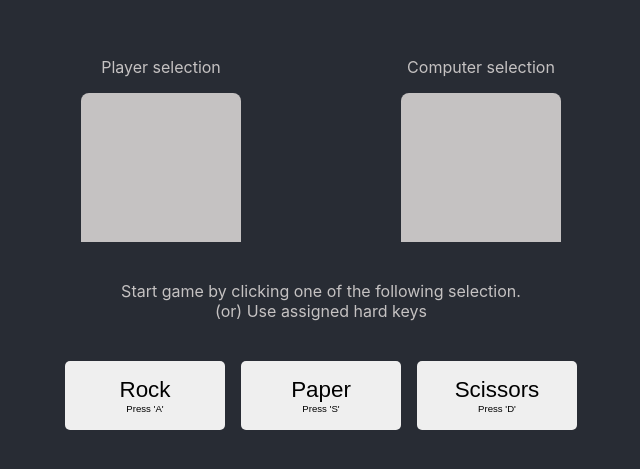
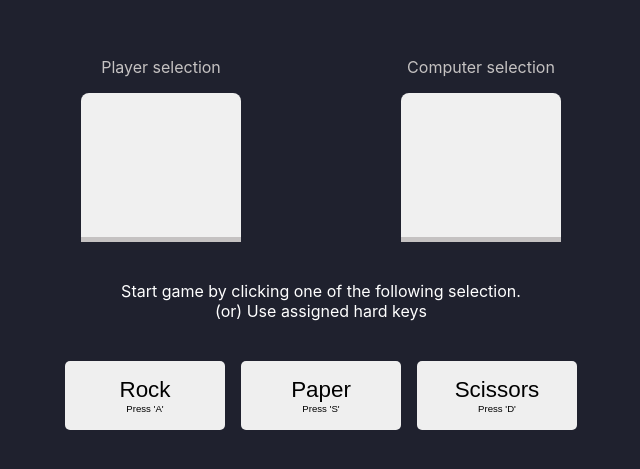
Before and after one commit to ArvinthC3000/rock-paper-scissor, a React (Create React App) app: page / in a window 1280 px wide. Shown: the part 135-604 px from the top of the page, without its empty margins (319-959 px from the left). Built offline with nearby package versions, Linux system fonts and the light colour scheme.

Commit message:
refactoring & style improve

```diff
--- a/src/App.css
+++ b/src/App.css
@@ -1,5 +1,5 @@
 .wrapper {
-  background: #282c34;
+  background: #1f212e;
 }
 
 button {
@@ -75,7 +75,7 @@ button:hover {
   justify-content: center;
   /* border: 1px solid #3d3d3d; */
   border-radius: 0.5rem 0.5rem 0 0;
-  background-color: #c5c2c2;
+  background-color: #f0f0f0;
 }
 
 button > span {
@@ -90,7 +90,7 @@ span.sub {
 .statusContainer {
   text-align: center;
   height: 4rem;
-  color: #c5c2c2;
+  color: #ffffff;
 }
 
 .progressContainer {
--- a/src/App.jsx
+++ b/src/App.jsx
@@ -6,6 +6,7 @@ const App = () => {
   const [userSelection, setuserSelection] = useState([]);
   const [computerSelection, setComputerSelection] = useState([]);
   const [status, setStatus] = useState(null);
+  const [gameOver, setGameOver] = useState(false);
   const options = [
     {
       component: <FaHandRock style={iconStyle} />,
@@ -30,6 +31,12 @@ const App = () => {
   const [userScore, setUserScore] = useState(0);
   const [computerScore, setComputerScore] = useState(0);
   const maxScore = 10;
+
+  useEffect(() => {
+    document.addEventListener('keydown', handleKeyDown);
+
+    // eslint-disable-next-line react-hooks/exhaustive-deps
+  }, []);
 
   useEffect(() => {
     switch (userSelection.name + computerSelection.name) {
@@ -62,13 +69,8 @@ const App = () => {
   useEffect(() => {
     if (computerScore === maxScore) setStatus('You lost!');
     if (userScore === maxScore) setStatus('You Won!');
+    if (computerScore === maxScore || userScore === maxScore) setGameOver(true);
   }, [computerScore, userScore]);
-
-  useEffect(() => {
-    document.addEventListener('keydown', handleKeyDown);
-
-    // eslint-disable-next-line react-hooks/exhaustive-deps
-  }, []);
 
   const handleClick = option => {
     generateComputerSelection();
```
